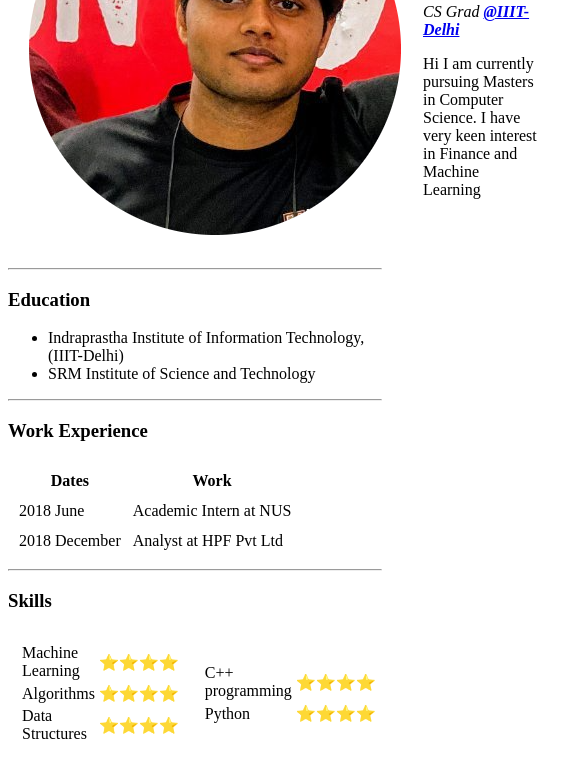
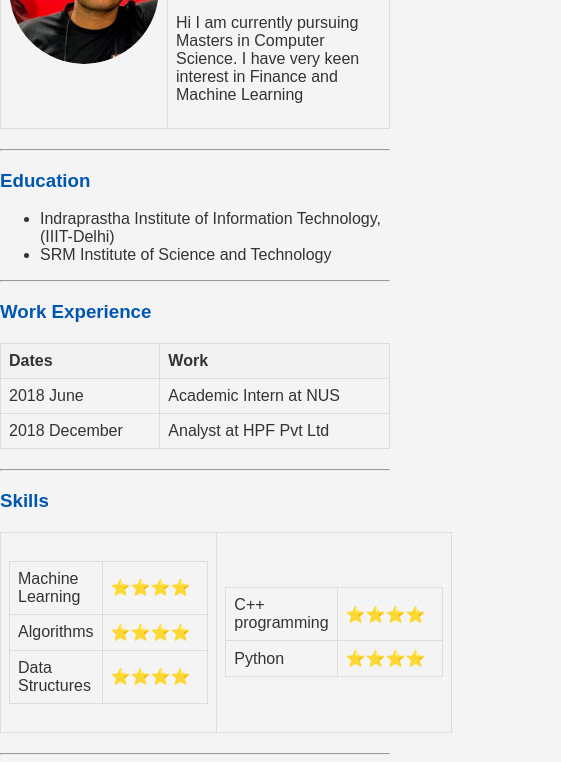
Before and after one commit to abhinavsaurabh/CV, a plain HTML site: page index.html in a window 390 px wide. Shown: the part 166-928 px from the top of the page, 561 px wide, since content can reach past the window. Drawn offline with Linux system fonts and the light colour scheme; files whose address does not match are found by name.

Commit message:
feat: Add professional CV-style website for GitHub Pages hosting
- Designed a responsive and modern website for showcasing CV
- Includes pages for personal info, contact details, and hobbies
- Integrated a clean CSS for styling
- Optimized for top software engineering roles at Google, Amazon, Meta

```diff
--- a/index.html
+++ b/index.html
@@ -2,6 +2,7 @@
 <html lang="en" dir="ltr">
 
 <head>
+    <link rel="stylesheet" type="text/css" href="style.css">
   <meta charset="utf-8">
   <title> Abhinav Personal Site</title>
 </head>
--- /dev/null
+++ b/style.css
@@ -0,0 +1,44 @@
+
+body {
+    font-family: Arial, sans-serif;
+    margin: 0;
+    padding: 0;
+    background-color: #f4f4f4;
+    color: #333;
+}
+
+h1, h3 {
+    color: #0056b3;
+}
+
+a {
+    color: #0056b3;
+    text-decoration: none;
+}
+
+a:hover {
+    text-decoration: underline;
+}
+
+table {
+    width: 100%;
+    border-collapse: collapse;
+    margin: 20px 0;
+}
+
+table th, table td {
+    border: 1px solid #ddd;
+    padding: 8px;
+    text-align: left;
+}
+
+table th {
+    background-color: #f2f2f2;
+    color: #333;
+}
+
+img {
+    border-radius: 50%;
+    width: 150px;
+    height: 150px;
+}
```
Also changed, not shown: contact-me.html (+1 -0 lines), hobbies.html (+1 -0 lines), Abhinav-circle.png (renamed from images/Abhinav-circle.png), Abhinav.jpeg (renamed from images/Abhinav.jpeg), 2 other files.
